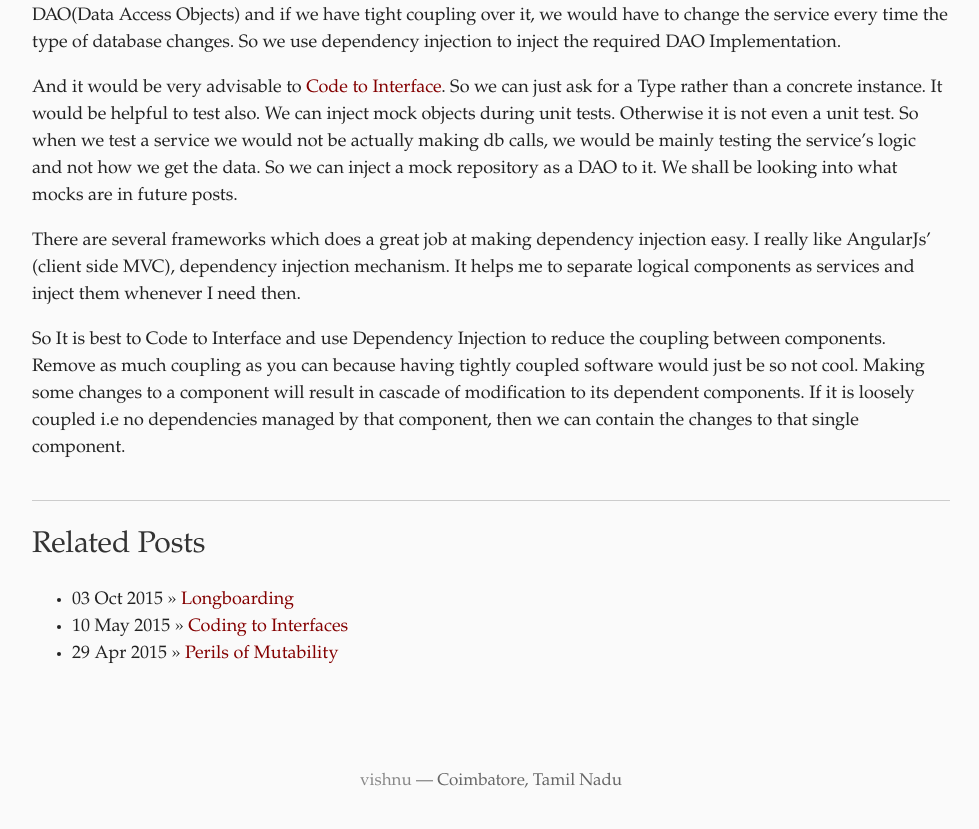
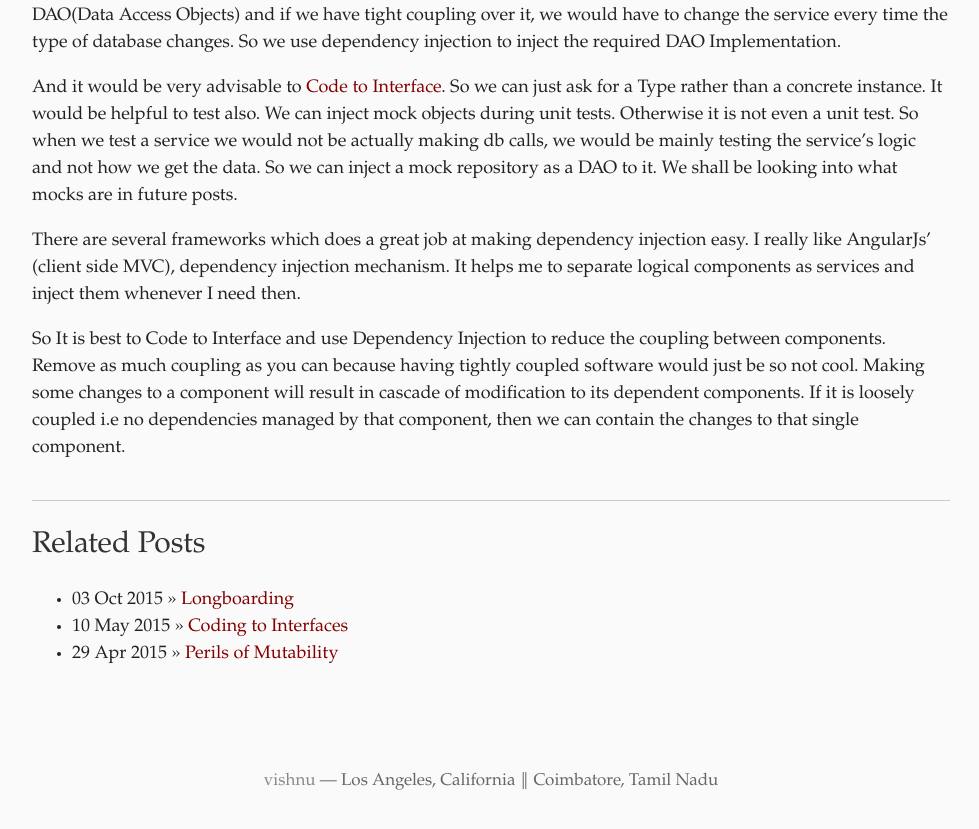
Before and after one commit to vishnukarthikl/vishnukarthikl.github.com, a Jekyll site: the page built from _posts/2015-05-20-Dependency-Injection.md, in a window 1280 px wide and 900 px high, scrolled down 2036 px. Shown: the top 829 px of the window, without its empty margins (149-1128 px from the left). Built offline with Jekyll 4.4.1, drawn with Linux system fonts in a browser that asks for light colours; nearby versions of some CDN libraries; comment, search, counter and statistics services are not loaded; part of the change alters nothing that is shown.

```diff
--- a/_config.yml
+++ b/_config.yml
@@ -11,4 +11,4 @@ owner:
   email: vishnu.carbon@gmail.com
 
 name: FullOuterJoin
-url: http://fullouterjoin.me
+url: http://vishnukl.com
--- a/_layouts/default.html
+++ b/_layouts/default.html
@@ -57,7 +57,9 @@
             <a class="email fn n" href="mailto: {{site.owner.email}}">
               <span class="given-name">{{site.owner.name}}</span>
             </a> &mdash; <span class="adr">
+              <span class="locality">Los Angeles</span>, <span class="region">California</span> &Verbar;
               <span class="locality">Coimbatore</span>, <span class="region">Tamil Nadu</span>
+
             </span>
 	        </div>
         </footer>
--- a/_posts/2015-05-20-Dependency-Injection.md
+++ b/_posts/2015-05-20-Dependency-Injection.md
@@ -93,4 +93,4 @@ There are several frameworks which does a great job at making dependency injecti
 
 So It is best to Code to Interface and use Dependency Injection to reduce the coupling between components. Remove as much coupling as you can because having tightly coupled software would just be so not cool. Making some changes to a component will result in cascade of modification to its dependent components. If it is loosely coupled i.e no dependencies managed by that component, then we can contain the changes to that single component.
 
-[1]: https://vishnukarthikl.github.io/2015/Coding-to-Interfaces/
+[1]: {{site.url}}/2015/Coding-to-Interfaces/
```
Also changed, not shown: 11 other files.
